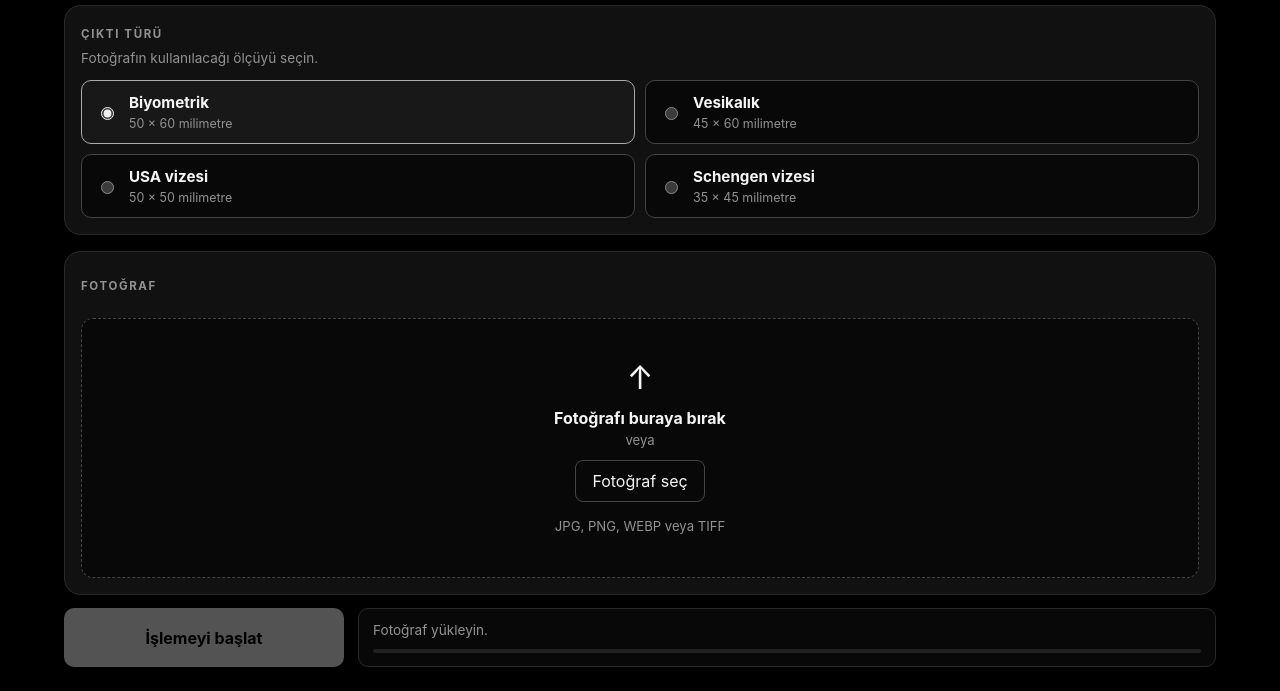
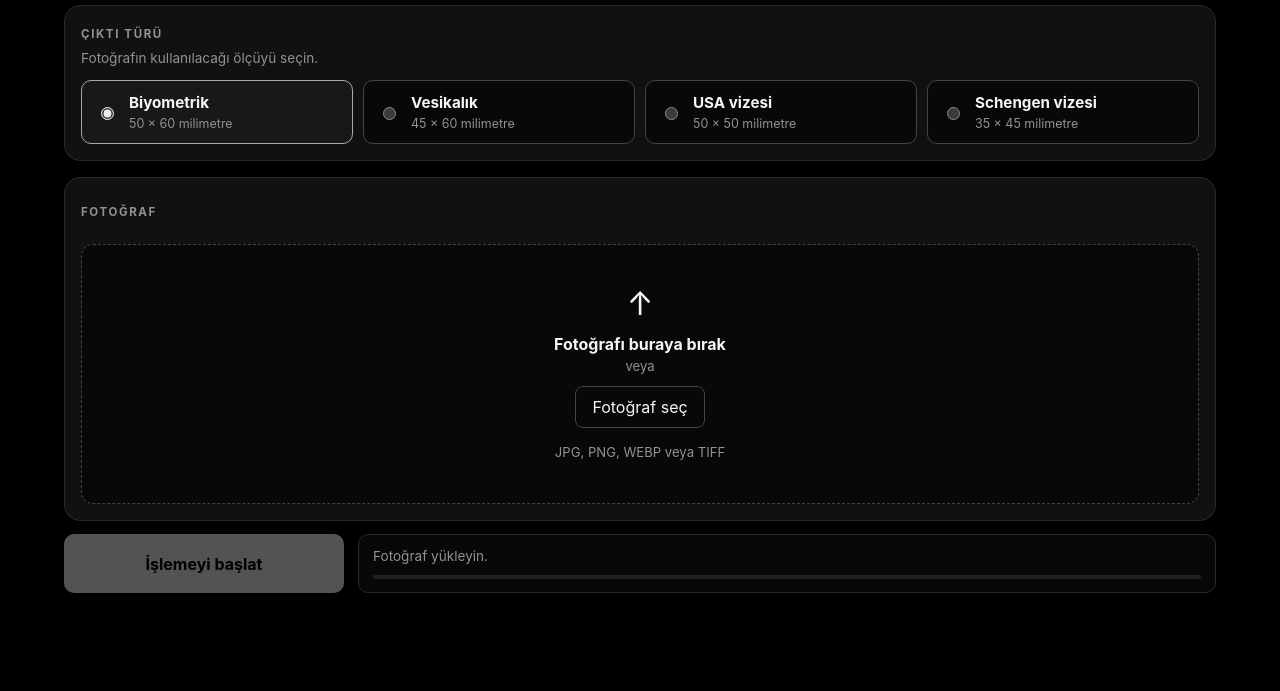
Before and after one commit to mehmetaytugyuruk/biyoves, a plain HTML site: page src/biyoves/web/index.html in a window 1280 px wide. Shown: the part 112-803 px from the top of the page. Drawn offline with Linux system fonts and the light colour scheme; files that its build step writes are made by us from their sources; files whose address does not match are found by name.

Commit message:
Lay out photo presets in one row

```diff
--- a/src/biyoves/web/styles.css
+++ b/src/biyoves/web/styles.css
@@ -28,7 +28,7 @@ h1 { margin: 0; font-size: clamp(2.35rem, 5vw, 4.5rem); letter-spacing: -.07em;
 .mode-card { margin-top: clamp(14px, 2svh, 28px); padding: clamp(14px, 2svh, 24px); border: 1px solid var(--line); border-radius: 16px; background: var(--surface); }
 .mode-card-header { display: flex; align-items: center; justify-content: space-between; }
 .mode-card-note { margin: 8px 0 0; color: var(--muted); font-size: .85rem; }
-.mode-options { display: grid; grid-template-columns: repeat(2, minmax(0, 1fr)); gap: 10px; margin-top: clamp(10px, 1.7svh, 18px); }
+.mode-options { display: grid; grid-template-columns: repeat(4, minmax(0, 1fr)); gap: 10px; margin-top: clamp(10px, 1.7svh, 18px); }
 .mode-option { display: flex; align-items: center; gap: 12px; min-height: clamp(54px, 7svh, 68px); padding: 12px 14px; border: 1px solid var(--line-strong); border-radius: 10px; background: var(--surface-2); cursor: pointer; transition: border-color .2s ease, background .2s ease, opacity .2s ease; }
 .mode-option:hover:not(.is-disabled), .mode-option.is-selected { border-color: #aaa; background: #181818; }
 .mode-option.is-disabled { cursor: not-allowed; opacity: .45; }
@@ -83,6 +83,9 @@ h2 { margin: 8px 0 0; font-size: clamp(1.4rem, 3vw, 2rem); letter-spacing: -.04e
 .print-download-button { border-color: var(--line); color: var(--muted); }
 .download-button.is-disabled { cursor: not-allowed; opacity: .35; pointer-events: none; }
 .is-hidden { display: none !important; }
+@media (max-width: 640px) {
+  .mode-options { grid-template-columns: repeat(2, minmax(0, 1fr)); }
+}
 @media (prefers-reduced-motion: reduce) {
   .clear-button, .clear-button svg { transition: none; }
   .progress-bar.is-active::after { animation: none; }
```
Also changed, not shown: 1 other file.
